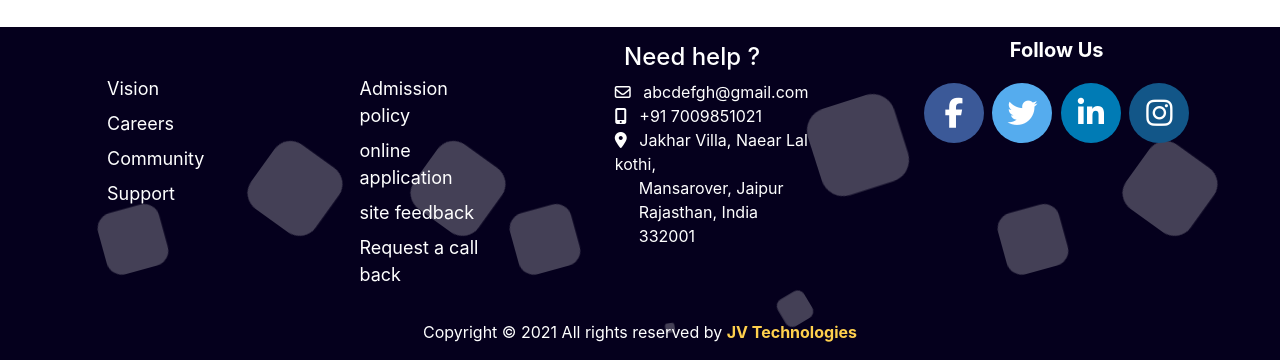
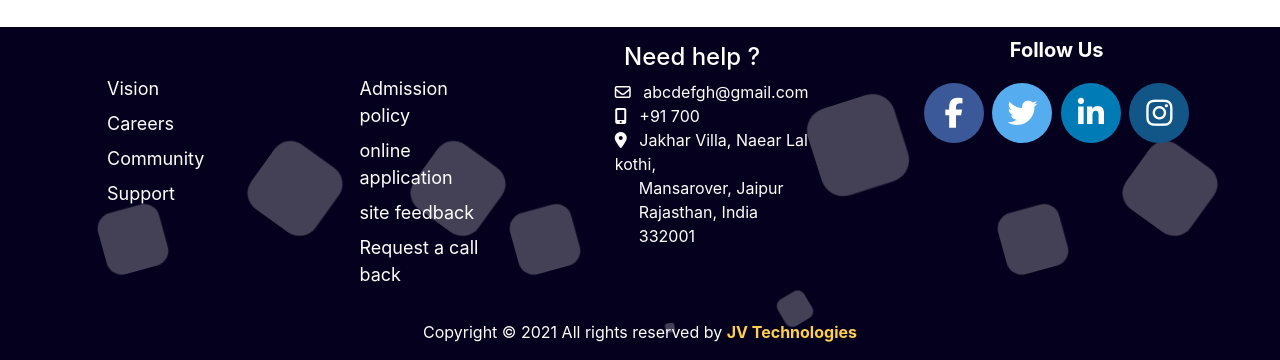
Before and after one commit to naveenjakhar/CoderRangeBackend, a Django app: page /account/login in a window 1280 px wide. Shown: the part 736-1096 px from the top of the page. Run offline with Django 3.2, Linux system fonts and the light colour scheme; some libraries are stand-ins or nearby versions.

Commit message:
Update Login.html

```diff
--- a/templates/Login.html
+++ b/templates/Login.html
@@ -325,7 +325,7 @@
                                     <div>
                                         <i class="fas fa-mobile-alt" style="color: white"></i>
 
-                                        <a class="text-white ml-2 " href="!# ">+91 7009851021</a>
+                                        <a class="text-white ml-2 " href="!# ">+91 700</a>
                                     </div>
                                 </div>
 
```
